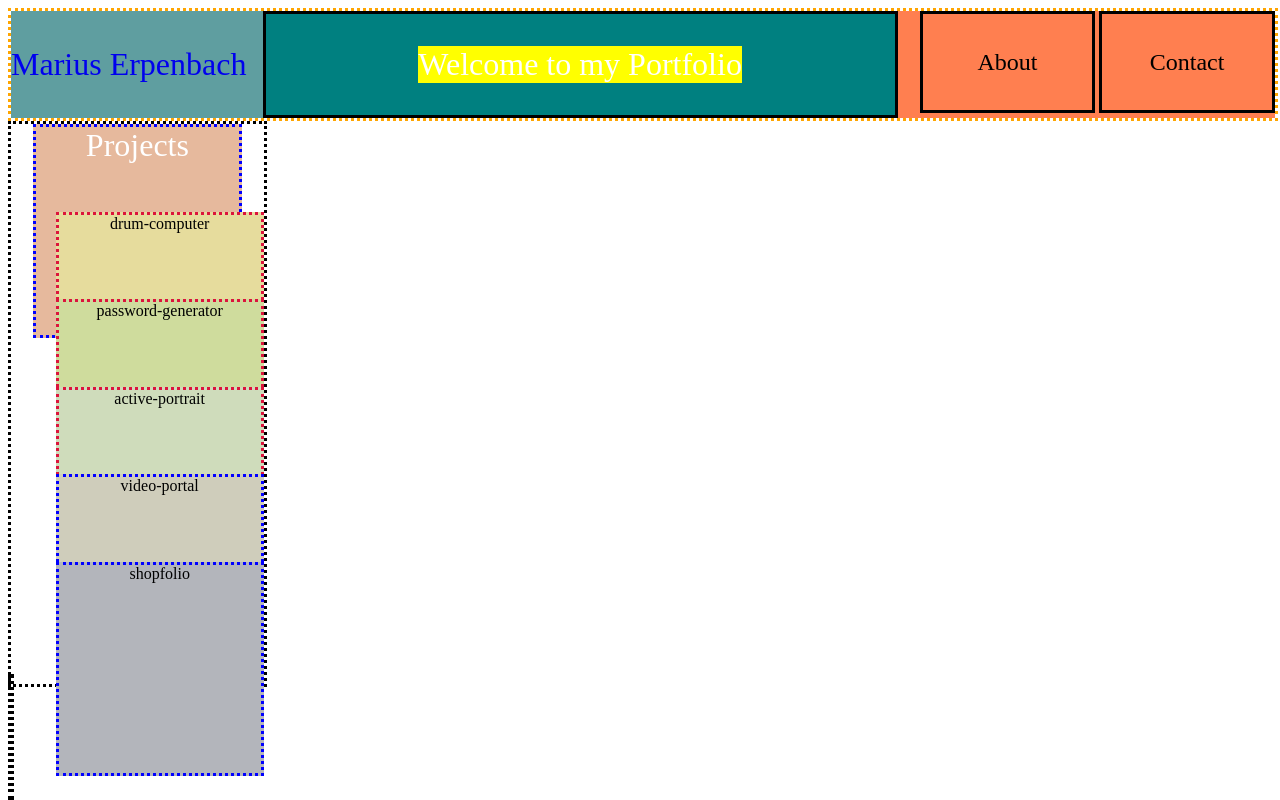
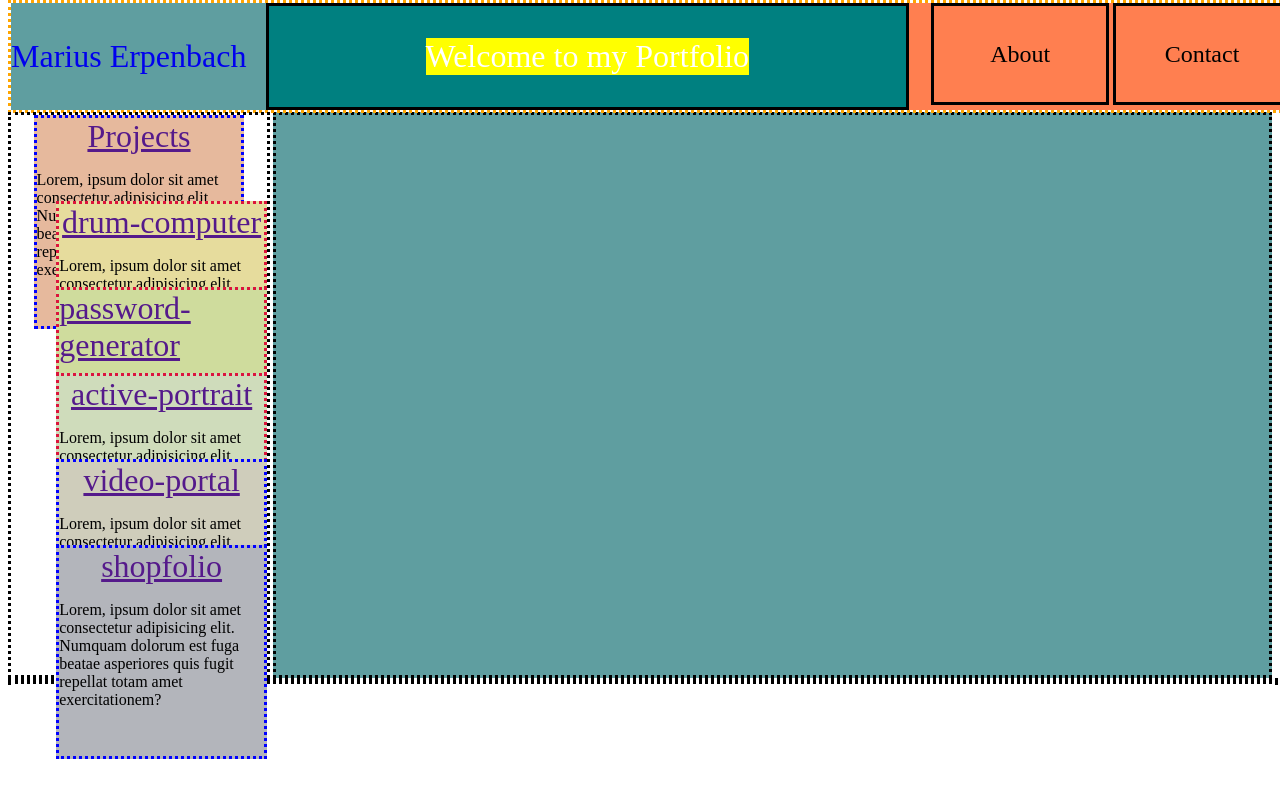
Before and after one commit to mariusErpenbach/Portfolio, a plain HTML site: page index.html in a window 1280 px wide. Drawn offline with Linux system fonts and the light colour scheme.

Commit message:
sidebar Content + main section

```diff
--- a/css/desktop-style.css
+++ b/css/desktop-style.css
@@ -1,4 +1,6 @@
 nav{
+    position:fixed;
+    top:0;
     width:100%;
     border-style:dotted;
     border-color:orange;
@@ -10,7 +12,6 @@ nav{
     display:flex;
     background-color:cadetblue;
     align-items:center;
-
     font-size:2em;
 }
     #portfolioName>a:link{
@@ -77,6 +78,8 @@ margin-right:1%;
 } */
 
 #openingAsideBar{
+    top:7rem;
+    position:fixed;
     display:flex;
     align-items:center;
     flex-direction:column;
@@ -84,10 +87,7 @@ margin-right:1%;
     width:20%;
     border-style:dotted;
 }
-#aS-projectCover > header{
-    color:white;
-    font-size:2em;
-}
+
 .asideSection{
     height:26vh;
     width:80%;
@@ -103,11 +103,21 @@ margin-right:1%;
 }
 .asideSection:hover {
 margin-bottom:0%;
+flex-direction:column-reverse;
+}
+/* .asideSection:hover  header>a{
+    CHANGE HEADING STYLE ON HOVER HERE.
+} */
+.asideSection >header{
+        color:white;
+        font-size:2em;
+}
+.asideSection >content{
+
 }
 #aS-projectCover{
     align-self:center;
     background-color:rgb(230, 185, 157);
-
 }
 #aS-projectOne{
     top:-4em;
@@ -124,7 +134,6 @@ margin-bottom:0%;
     border-color:crimson;
     background-color:rgb(207, 220, 187);
 }
-
 #aS-projectFour{
     top:-4em;
     background-color:rgb(207, 205, 187);
@@ -133,10 +142,23 @@ margin-bottom:0%;
     top:-4em;
     background-color:rgb(179, 181, 187);
 }
+
+
+main{
+    background-color:cadetblue;
+    height:70vh;
+    width:78.5%;
+    border-style:dotted;
+    margin-top:7rem;
+    margin-left:21%;
+}
+
+
+
+
 footer{
-    position:fixed;
-    bottom:0;
-    width:auto;
+    width:100%;
     height:15%;
 border-style:dotted;
 border-color:black;
+}
--- a/index.html
+++ b/index.html
@@ -20,14 +20,39 @@
         <div id="infoSection"><div id="aboutButton">About</div><div id="contactButton">Contact</div></div>
     </nav>
     <aside id="openingAsideBar">
+        <section class="asideSection" id="aS-projectCover">
+            <header><a href="">Projects</a> </header>
+            <content><p>Lorem, ipsum dolor sit amet consectetur adipisicing elit. Numquam dolorum est fuga beatae asperiores quis fugit repellat totam amet exercitationem?</p></content>
+            <img src="">
+         </section>
+        <section class="asideSection" id="aS-projectOne">
+            <header><a href="">drum-computer</a></header>
+            <content><p>Lorem, ipsum dolor sit amet consectetur adipisicing elit. Numquam dolorum est fuga beatae asperiores quis fugit repellat totam amet exercitationem?</p></content>
+            <img src="">
+        </section>
+        <section class="asideSection" id="aS-projectTwo">
+            <header><a href="">password-generator</a></header>
+            <content><p>Lorem, ipsum dolor sit amet consectetur adipisicing elit. Numquam dolorum est fuga beatae asperiores quis fugit repellat totam amet exercitationem?</p></content>
+            <img src="">
+        </section>
+        <section class="asideSection" id="aS-projectThree">
+            <header><a href="">active-portrait</a></header>
+            <content><p>Lorem, ipsum dolor sit amet consectetur adipisicing elit. Numquam dolorum est fuga beatae asperiores quis fugit repellat totam amet exercitationem?</p></content>
+            <img src="">
+        </section>
+        <section class="asideSection" id="aS-projectFour">
+            <header><a href="">video-portal</a></header>
+            <content><p>Lorem, ipsum dolor sit amet consectetur adipisicing elit. Numquam dolorum est fuga beatae asperiores quis fugit repellat totam amet exercitationem?</p></content>
+            <img src="">
 
-        <section class="asideSection" id="aS-projectCover"><header>Projects </header> </section>
-        <section class="asideSection" id="aS-projectOne"><header>drum-computer</header></section>
-        <section class="asideSection" id="aS-projectTwo"><header>password-generator</header></section>
-        <section class="asideSection" id="aS-projectThree"><header>active-portrait</header></section>
-        <section class="asideSection" id="aS-projectFour"><header>video-portal</header></section>
-        <section class="asideSection" id="aS-projectFive"><header>shopfolio</header></section>
+        </section>
+        <section class="asideSection" id="aS-projectFive"><header>
+            <a href="">shopfolio</a></header>
+            <content><p>Lorem, ipsum dolor sit amet consectetur adipisicing elit. Numquam dolorum est fuga beatae asperiores quis fugit repellat totam amet exercitationem?</p></content>
+            <img src="">
+        </section>
     </aside>
+    <main></main>
     <footer>
 
     </footer>
```
